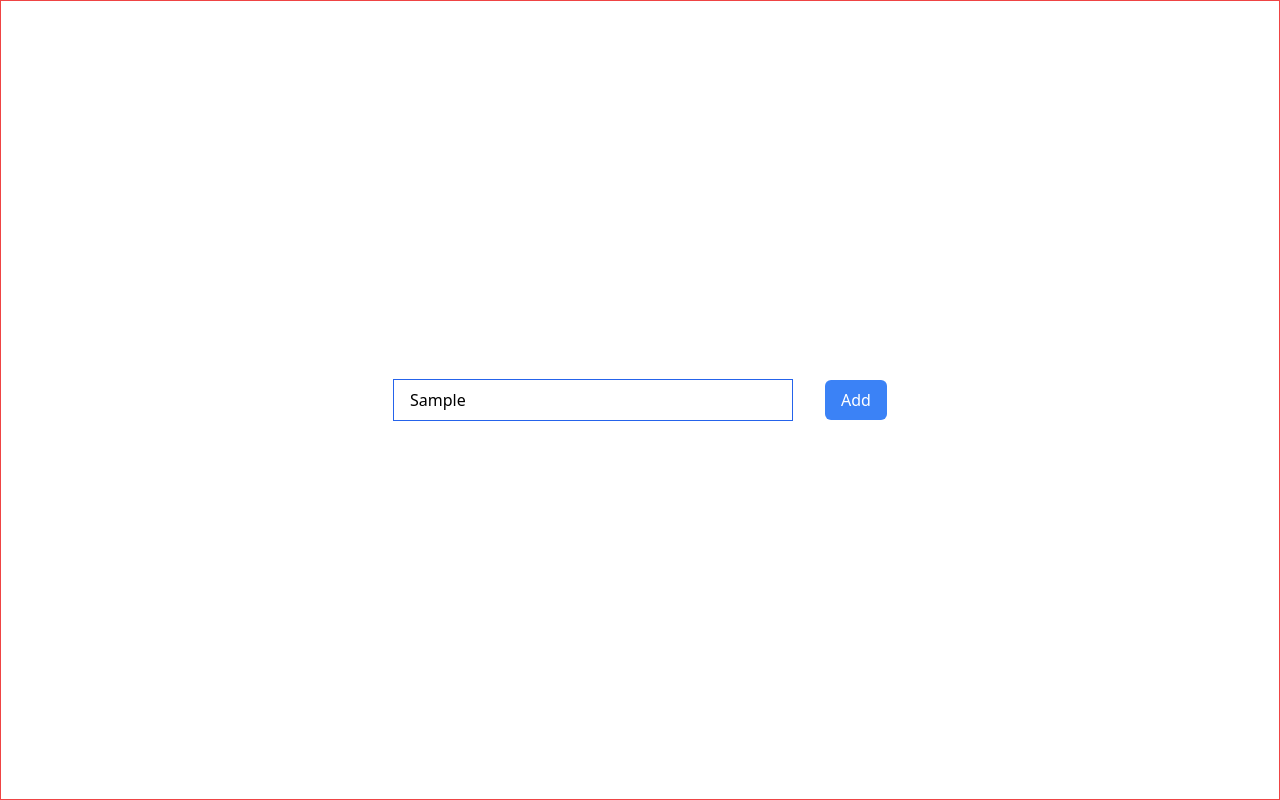
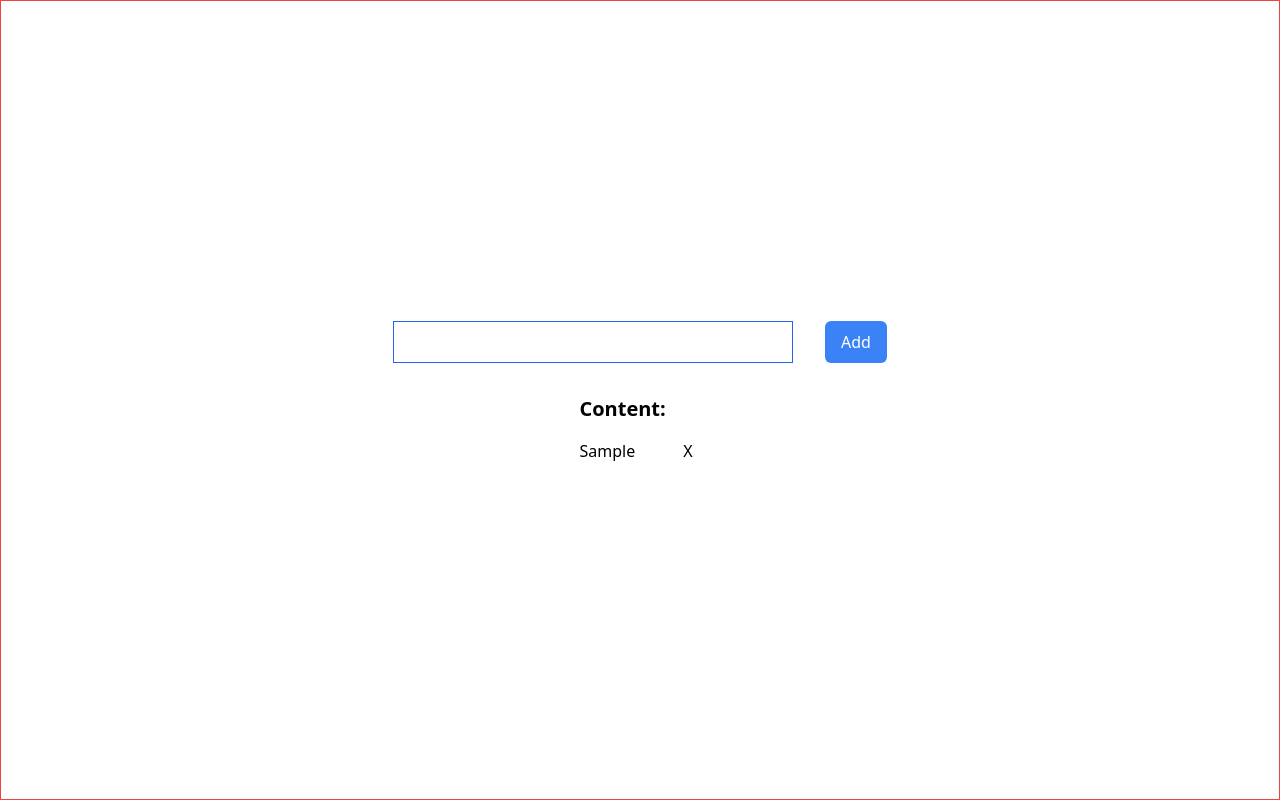
Before and after one commit to tuananhledev/TODOLIST_MP3, a React (Create React App) app: page / in a window 1280 px wide. Both pictures are taken after typing "Sample" into the empty fields and a click on the button "Add". Built offline with nearby package versions, Linux system fonts and the light colour scheme.

Commit message:
commit todos-list success

```diff
--- a/package.json
+++ b/package.json
@@ -6,7 +6,8 @@
     "cra-template": "1.2.0",
     "react": "^19.0.0",
     "react-dom": "^19.0.0",
-    "react-scripts": "5.0.1"
+    "react-scripts": "5.0.1",
+    "react-toastify": "^11.0.2"
   },
   "scripts": {
     "start": "react-scripts start",
--- a/src/App.js
+++ b/src/App.js
@@ -1,12 +1,29 @@
 import React from 'react'
 import { useState } from 'react'
+import { ToastContainer, toast } from 'react-toastify'
+import 'react-toastify/dist/ReactToastify.css'
 
 const App = () => {
-  const [work, setWork] = useState("")
-  console.log(work);
+  const [work, setWork] = useState('')
+  const [todos, setTodos] = useState([])
+
+  const handleAdd = () => {
+    if (todos?.some(item => item.id === work?.replace(/\s/g, ''))) {
+      toast.warn('Công việc đã được thêm vào trước đó')
+    } else {
+      setTodos(prev => [...prev, { id: work?.replace(/\s/g, ''), job: work }])
+      setWork('')
+    }
+  }
+
+  const handleDelete = (id) => {
+    setTodos(prev => prev.filter(item => item.id !== id))
+  }
 
   return (
-    <div className='h-screen gap-8 flex justify-center items-center border border-red-500'>
+    <>
+      <div className='flex flex-col h-screen gap-8 justify-center items-center border border-red-500'>
+        <div className='flex gap-8'>
           <input
             type="text"
             className='outline-none border border-blue-600 px-4 py-2 w-[400px]'
@@ -16,10 +33,38 @@ const App = () => {
           <button
             type='button'
             className='outline-none px-4 py-2 bg-blue-500 rounded-md text-white'
+            onClick={handleAdd}
           >
             Add
           </button>
         </div>
+        <div>
+          <h3 className='font-bold text-xl'>Content:</h3>
+          <ul>
+            {todos?.map((item) => {
+              return (
+                <li key={item.id} className='flex gap-10 items-center'>
+                  <span className='my-2'>{item.job}</span>
+                  <span onClick={() => handleDelete(item.id)} className='my-2 cursor-pointer p-2'>X</span>
+                </li>
+              )
+            })}
+          </ul>
+        </div>
+      </div>
+      <ToastContainer
+        position="top-right"
+        autoClose={5000}
+        hideProgressBar={false}
+        newestOnTop={false}
+        closeOnClick={false}
+        rtl={false}
+        pauseOnFocusLoss
+        draggable
+        pauseOnHover
+        theme="light"
+      />
+    </>
   )
 }
 
```
Also changed, not shown: 1 other file (tests, documents, lock files or other folders). Lines whose indentation alone changed are shown as unchanged.
